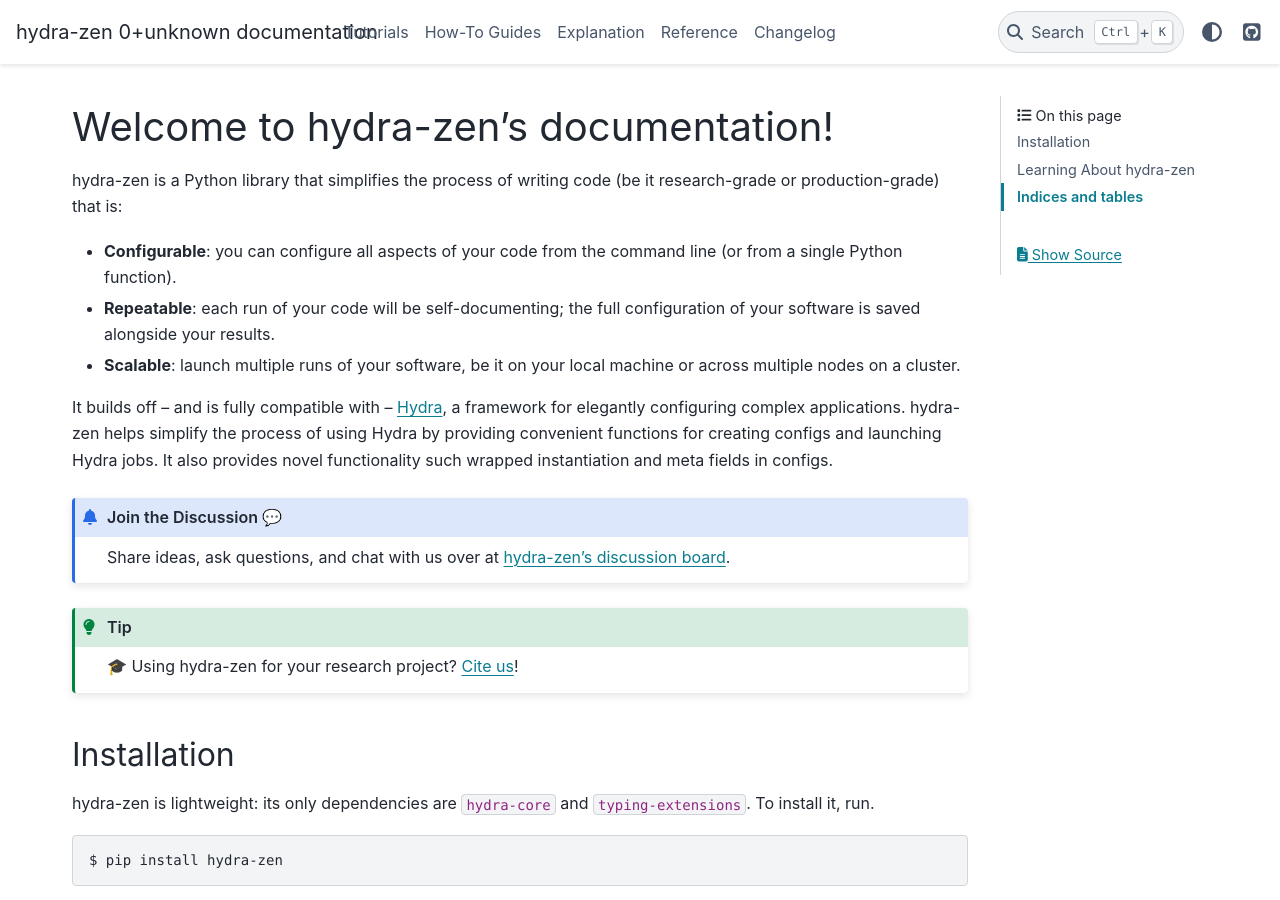
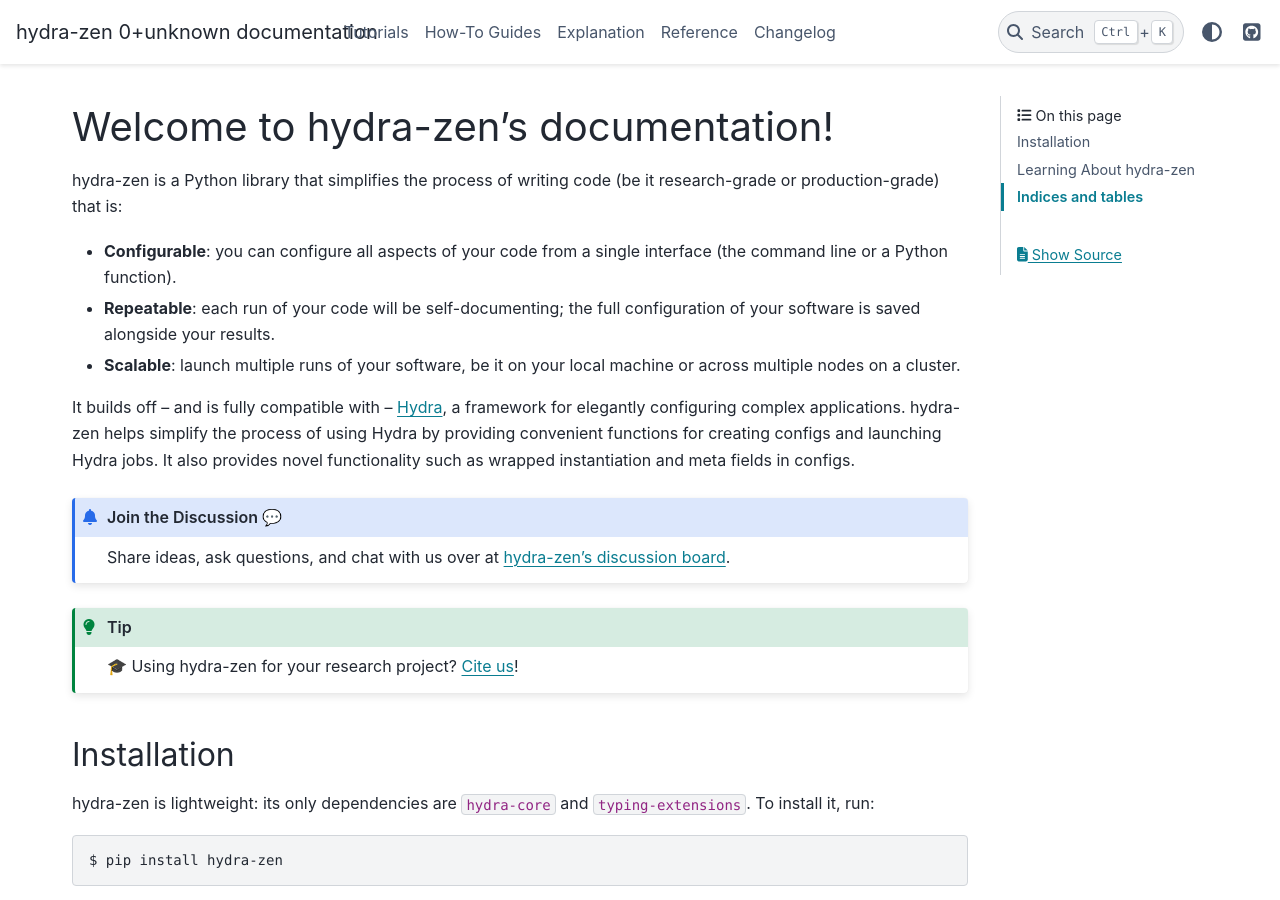
Before and after one commit to mit-ll-responsible-ai/hydra-zen, a Sphinx documentation site: the page built from docs/source/index.rst, in a window 1280 px wide and 900 px high. Built offline with Sphinx 7.4.7 and the PyData theme 0.15.4, drawn with Linux system fonts in a browser that asks for light colours.

Commit message:
fix typos

```diff
--- a/docs/source/explanation/type_refinement.rst
+++ b/docs/source/explanation/type_refinement.rst
@@ -23,7 +23,7 @@
    - Containers (List and Dict) containing primitives or Structured Configs
    - Optional fields
 
-Annotations that fall outside of this subset will cause Hydra's to raise an error.
+Annotations that fall outside of this subset will cause Hydra to raise an error.
 This means that the following config:
 
 .. code:: python
--- a/docs/source/index.rst
+++ b/docs/source/index.rst
@@ -9,14 +9,15 @@
 
 hydra-zen is a Python library that simplifies the process of writing code (be it research-grade or production-grade) that is:
 
-- **Configurable**: you can configure all aspects of your code from the command line (or from a single Python function).
+- **Configurable**: you can configure all aspects of your code from a single interface (the command line or a Python function).
 - **Repeatable**: each run of your code will be self-documenting; the full configuration of your software is saved alongside your results.
 - **Scalable**: launch multiple runs of your software, be it on your local machine or across multiple nodes on a cluster.
 
 It builds off -- and is fully compatible with -- `Hydra <https://hydra.cc/>`_, a
 framework for elegantly configuring complex applications. hydra-zen helps simplify the
 process of using Hydra by providing convenient functions for creating configs and
-launching Hydra jobs. It also provides novel functionality such :ref:`wrapped instantiation <zen-wrapper>` and :ref:`meta fields <meta-field>` in configs.
+launching Hydra jobs. It also provides novel functionality such as
+:ref:`wrapped instantiation <zen-wrapper>` and :ref:`meta fields <meta-field>` in configs.
 
 .. admonition:: Join the Discussion 💬
 
@@ -31,7 +32,7 @@
 ============
 
 hydra-zen is lightweight: its only dependencies are ``hydra-core`` and
-``typing-extensions``. To install it, run.
+``typing-extensions``. To install it, run:
 
 .. code:: console
 
--- a/docs/source/tutorials/add_cli.rst
+++ b/docs/source/tutorials/add_cli.rst
@@ -12,7 +12,7 @@
 Add a Command Line Interface to Our App
 =======================================
 
-In this tutorial we will update our app so that it can be configured an launched
+In this tutorial we will update our app so that it can be configured and launched
 from a command line interface.
 
 
```
Also changed, not shown: other parts of docs/source/explanation/type_refinement.rst (+1 -1 lines), docs/source/tutorials/hierarchy.rst (+3 -4 lines).
